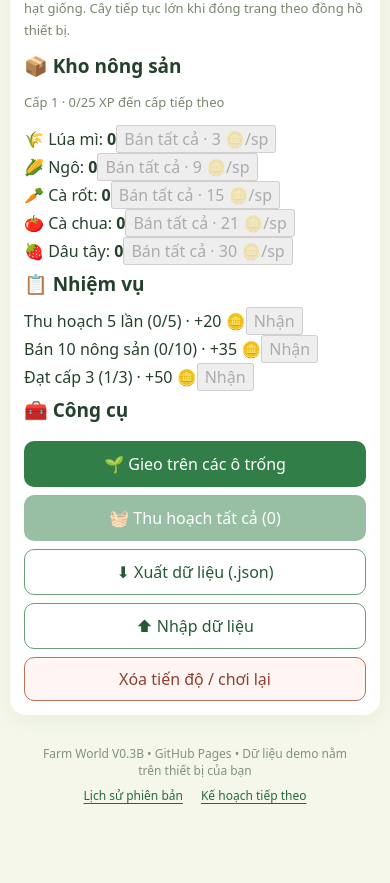
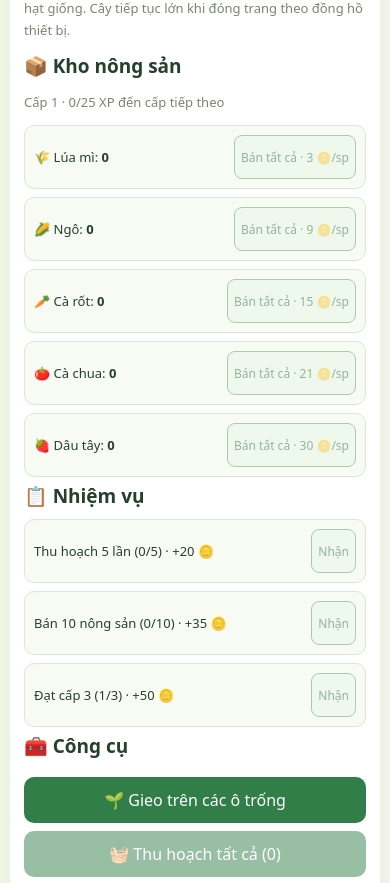
Before and after one commit to tradoanson/farm-world, a Next.js app: page / in a window 390 px wide. Shown: the part 1178-2061 px from the top of the page. Before the commit the page ends 2022 px from the top, so only its background shows below. Built offline with nearby package versions, Linux system fonts and the light colour scheme.

Commit message:
Style mobile inventory and quest panels V0.4

```diff
--- a/app/style.css
+++ b/app/style.css
@@ -130,3 +130,11 @@ button{font:inherit}
  .farm-scene.scene-iso .tiles{transform:rotate(45deg) scale(.62)}
 }
 @media(prefers-reduced-motion:reduce){.scene-iso .camera-layer{will-change:auto}}
+
+/* V0.4 inventory and quests */
+.inventory,.quests{display:grid;gap:8px}
+.inventory-item,.quest{display:flex;align-items:center;justify-content:space-between;gap:8px;border:1px solid #d8e8d3;background:#f7fbf4;border-radius:10px;padding:9px;font-size:12px}
+.inventory-item button,.quest button{min-height:40px;border:1px solid #4e9160;border-radius:8px;background:#e5f5e5;color:#205c34;padding:6px;cursor:pointer;font-size:12px;flex-shrink:0}
+.inventory-item button:disabled,.quest button:disabled{opacity:.45;cursor:not-allowed}
+.inventory-item button:focus-visible,.quest button:focus-visible{outline:3px solid #225f9c}
+@media(max-width:800px){.inventory-item,.quest{font-size:13px}.inventory-item button,.quest button{min-height:44px}}
```
